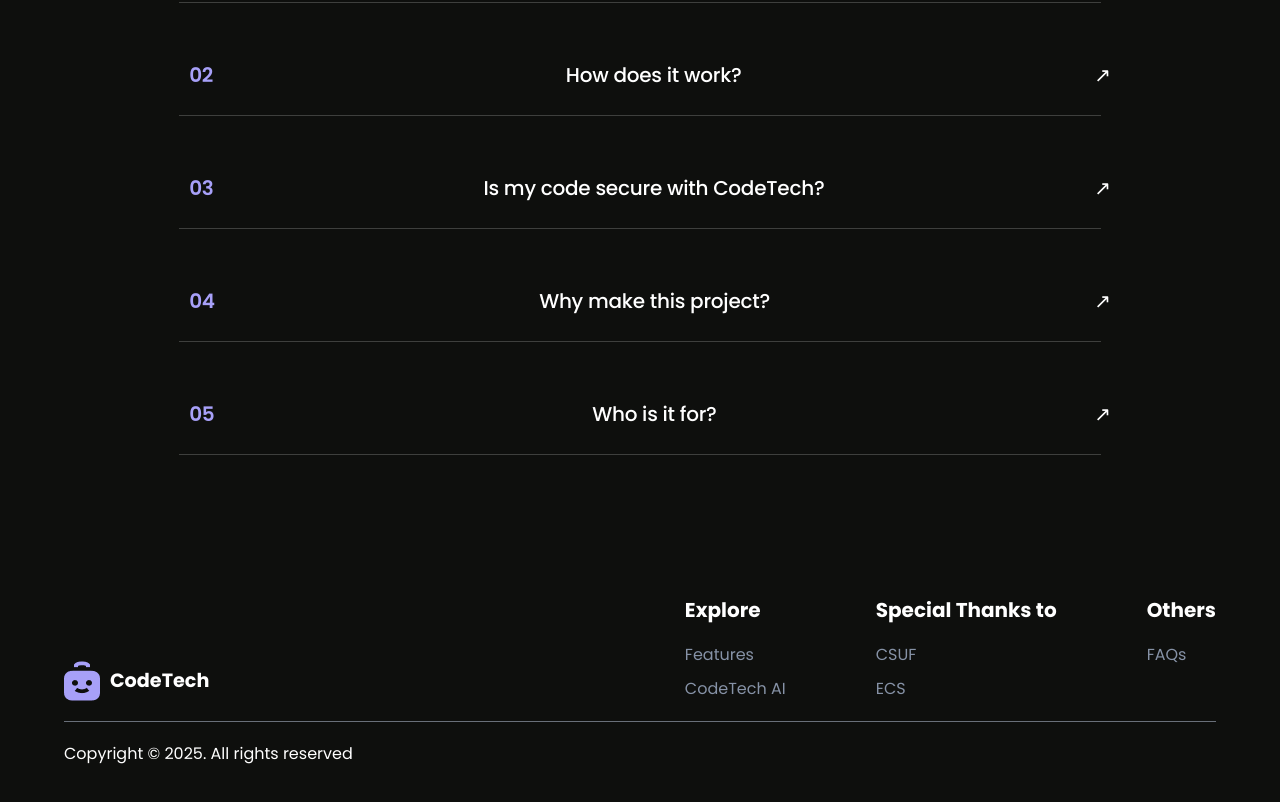
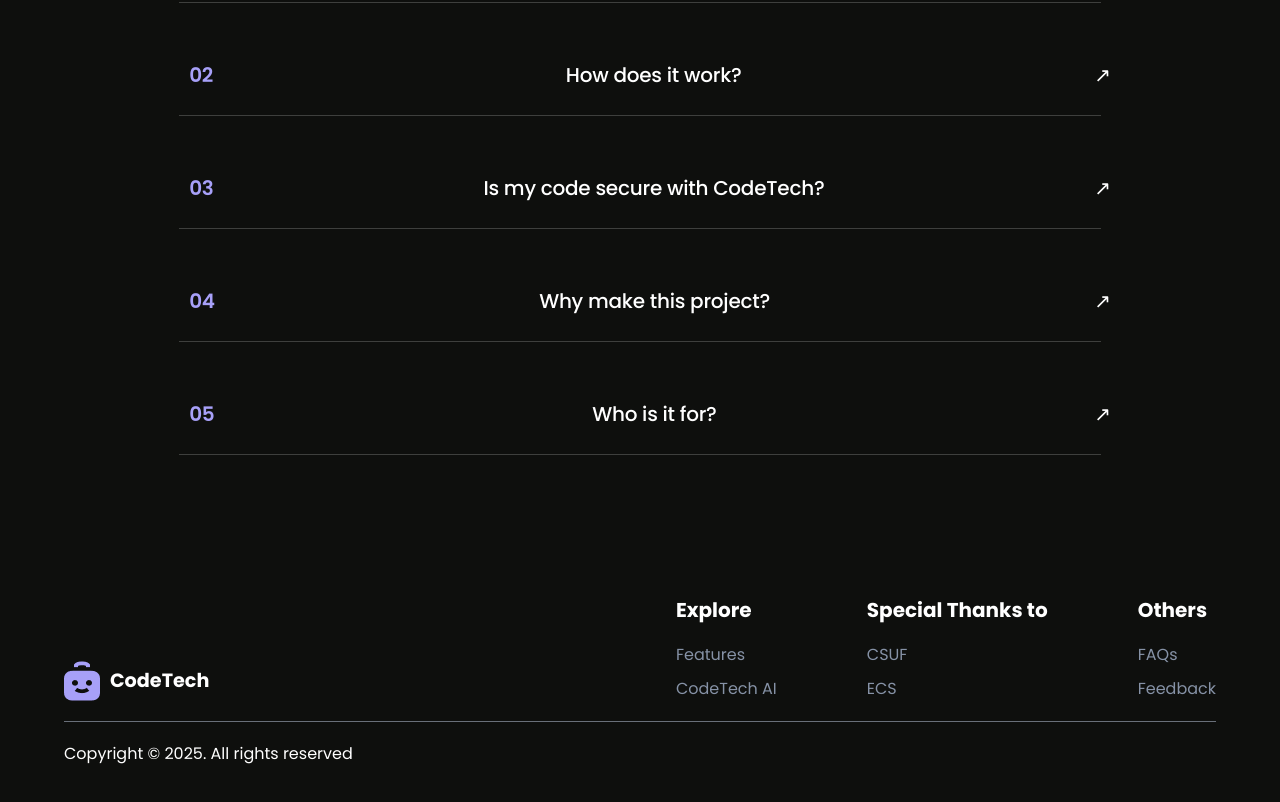
Before and after one commit to kkaushik03/SmartPost, a React (Create React App) app in the folder frontend/: page / in a window 1280 px wide. Shown: the part 2244-3046 px from the top of the page. Built offline with nearby package versions, Linux system fonts and the light colour scheme.

Commit message:
Update feedback form in footer

```diff
--- a/frontend/package.json
+++ b/frontend/package.json
@@ -12,6 +12,7 @@
     "react-markdown": "^10.0.0",
     "react-router-dom": "^7.1.5",
     "react-scripts": "5.0.1",
+    "react-toastify": "^11.0.5",
     "remark-gfm": "^4.0.1",
     "starfield": "^0.0.1",
     "three": "^0.174.0"
--- a/frontend/src/components/LandingPage/Footer/Footer.jsx
+++ b/frontend/src/components/LandingPage/Footer/Footer.jsx
@@ -45,6 +45,15 @@ const Footer = () => {
           <div className="footer-column">
             <h4>Others</h4>
             <a href="/#faq">FAQs</a>
+            <a
+              href="https://forms.gle/uXx2ZKfZ4ZgXDDiQ8"
+              target="_blank"
+              rel="noopener noreferrer"
+              aria-label="Submit feedback through Google Form"
+              title="Feedback Form"
+            >
+              Feedback
+            </a>
           </div>
         </div>
       </div>
```
Also changed, not shown: frontend/src/components/File/FileUpload.jsx (+0 -20 lines), 1 other file (tests, documents, lock files or other folders).
